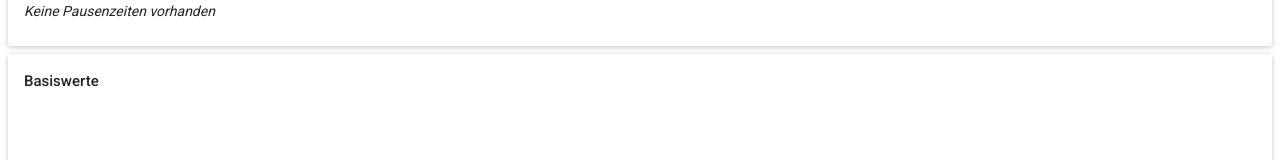
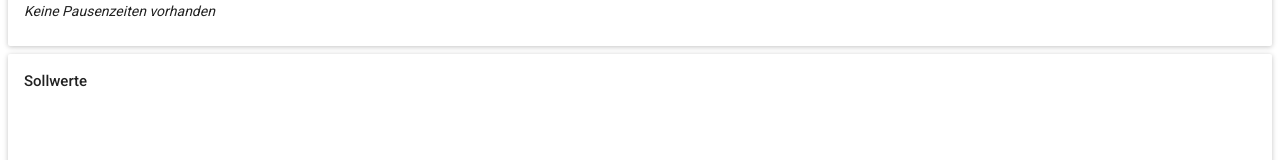
Before and after one commit to sbstnkng/arbeitszeit-rechner, a React (Create React App) app: page / in a window 1280 px wide. Shown: the part 351-511 px from the top of the page. Built offline with nearby package versions, Linux system fonts and the light colour scheme; what react-tap-event-plugin would draw is missing.

Commit message:
Change header name of result card

```diff
--- a/src/components/ResultContainer.js
+++ b/src/components/ResultContainer.js
@@ -12,7 +12,7 @@ class ResultContainer extends Component {
 
     return (
       <div>
-        <ContentCard title="Basiswerte">
+        <ContentCard title="Sollwerte">
           <TimeResult label={'7,6h'} value={calculateMinWorkTime(startTime)} />
           <TimeResult label={'10h'} value={calculateMaxWorkTime(startTime)} />
         </ContentCard>
```
